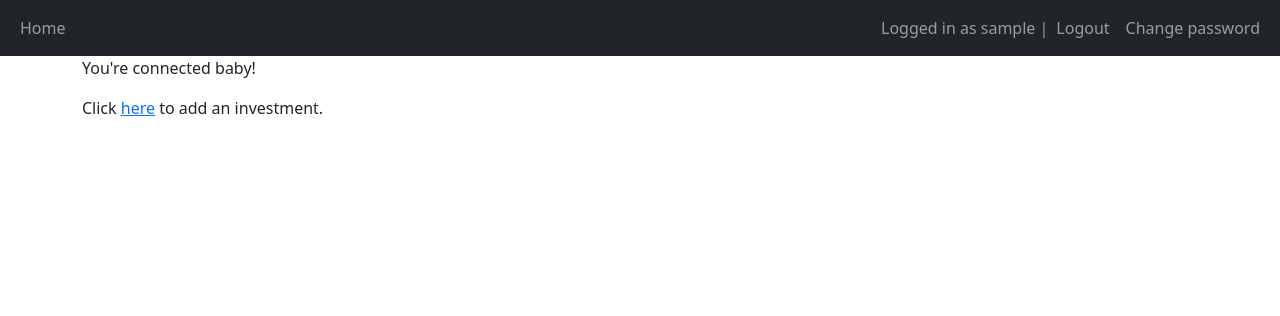
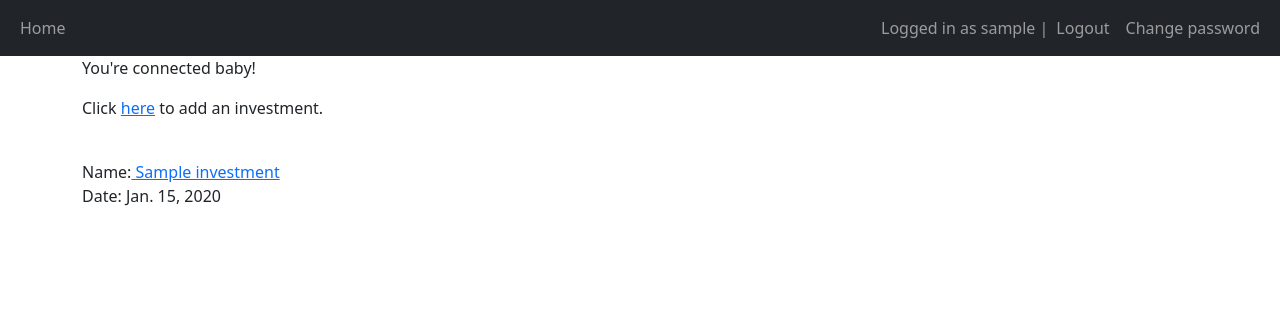
Before and after one commit to yazidhadni/finance-tracker, a Django app: page /app/home/ in a window 1280 px wide. Shown: the top 316 px of the page. Run offline with Django 5.2, Linux system fonts and the light colour scheme; a user stored in the database is signed in; tables that the repository leaves empty hold one stand-in row (values such as "Sample post").

Commit message:
add investment view

```diff
--- a/finance_tracker/tracker/forms.py
+++ b/finance_tracker/tracker/forms.py
@@ -18,8 +18,10 @@ class InvestmentForm(forms.ModelForm):
         ]
 
     widgets = {
-        'date_invested': forms.DateInput(attrs={'type': 'date'}),
-        'amount': forms.TextInput(attrs={'placeholder': 'Enter the investment amount in USD'}),
+        "date_invested": forms.DateInput(attrs={"type": "date"}),
+        "amount": forms.TextInput(
+            attrs={"placeholder": "Enter the investment amount in USD"}
+        ),
     }
 
     # validators
--- a/finance_tracker/tracker/templates/tracker/home.html
+++ b/finance_tracker/tracker/templates/tracker/home.html
@@ -1,5 +1,16 @@
 {% extends 'base.html' %} {% block title %}Home{% endblock %}
 {%block content %}
-<p>You're connected baby!</p>
-<p>Click <a href={% url 'tracker:add_investment' %}>here</a> to add an investment.</p>
+    <p>You're connected baby!</p>
+    <p>Click <a href={% url 'tracker:add_investment' %}>here</a> to add an investment.</p>
+    <br>
+    <div>
+        {% for investment in investments %}
+            <div class="post">
+                Name:<a href="{% url 'tracker:view_investment' investment.id %}">
+                    {{ investment.name }}
+                </a>
+                <p>Date: {{ investment.date_invested }}</p>
+            </div>
+        {% endfor %}
+    </div>
 {% endblock %}
--- a/finance_tracker/tracker/urls.py
+++ b/finance_tracker/tracker/urls.py
@@ -6,4 +6,7 @@ app_name = "tracker"
 urlpatterns = [
     path("home/", views.home, name="home"),
     path("add-investment/", views.add_investment, name="add_investment"),
+    path(
+        "investment/<int:investment_id>", views.view_investment, name="view_investment"
+    ),
 ]
--- a/finance_tracker/tracker/views.py
+++ b/finance_tracker/tracker/views.py
@@ -1,5 +1,5 @@
 from django.contrib.auth.decorators import login_required
-from django.shortcuts import render, redirect
+from django.shortcuts import render, redirect, get_object_or_404
 
 from .forms import InvestmentForm
 from .models import Investment
@@ -23,3 +23,9 @@ def add_investment(request):
     else:
         form = InvestmentForm()
     return render(request, "tracker/add_investment.html", {"form": form})
+
+
+@login_required
+def view_investment(request, investment_id):
+    investment = get_object_or_404(Investment, id=investment_id)
+    return render(request, "tracker/view_investment.html", {"investment": investment})
```
Also changed, not shown: finance_tracker/tracker/templates/tracker/view_investment.html (added, +13 -0 lines).
